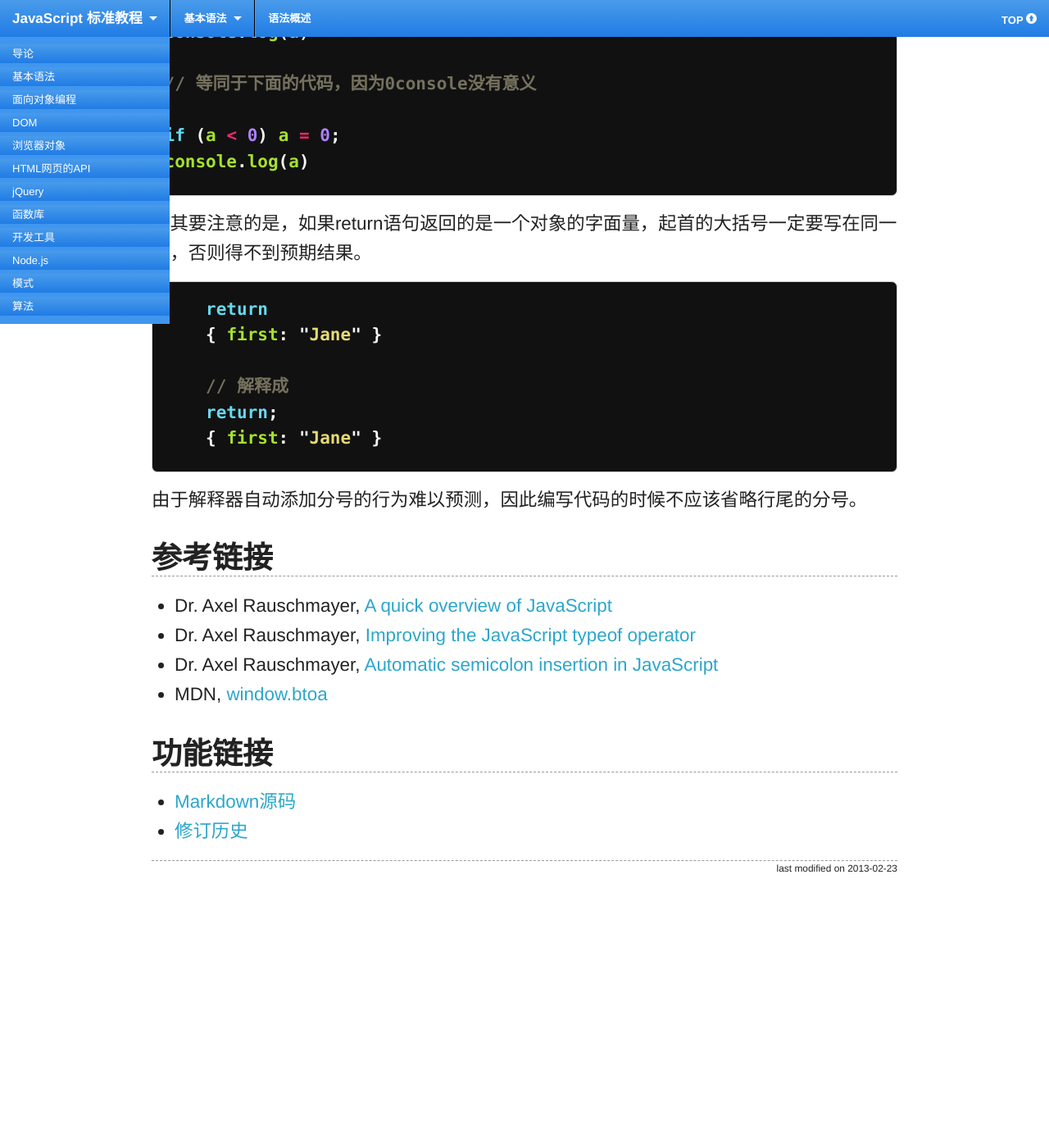
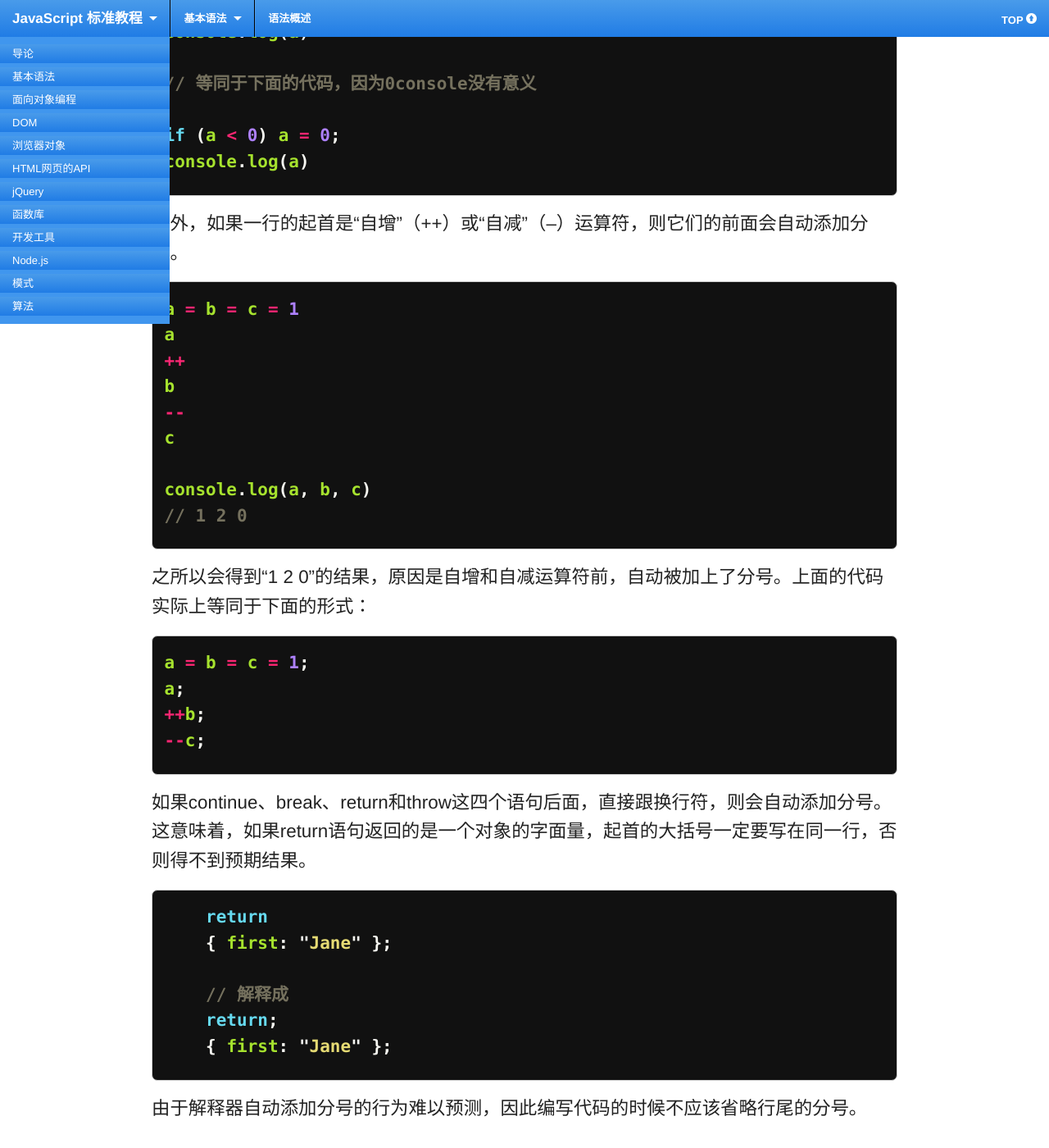
Before and after one commit to ruanyf/jstutorial, a Jekyll site: the page built from grammar/basic.md, in a window 1280 px wide and 1400 px high, scrolled down 19571 px. Shown: the whole window at 82% size. Built offline with Jekyll 4.4.1, drawn with Linux system fonts in a browser that asks for light colours; Markdown is read by kramdown in place of the engine named in the settings; before the commit the page ends 20657 px from its top, so only the background shows below that; some of the changed text lies outside the part shown.

Commit message:
edit grammar/basic/Auto Semicolon Insert

```diff
--- a/grammar/basic.md
+++ b/grammar/basic.md
@@ -3,7 +3,7 @@ title: 语法概述
 layout: page
 category: grammar
 date: 2012-12-14
-modifiedOn: 2013-02-23
+modifiedOn: 2013-03-09
 ---
 
 ## 表达式和语句
@@ -779,16 +779,43 @@ console.log(a)
 
 {% endhighlight %}
 
-尤其要注意的是，如果return语句返回的是一个对象的字面量，起首的大括号一定要写在同一行，否则得不到预期结果。
+另外，如果一行的起首是“自增”（++）或“自减”（--）运算符，则它们的前面会自动添加分号。
+
+{% highlight javascript %}
+
+a = b = c = 1
+a
+++
+b
+--
+c
+
+console.log(a, b, c)
+// 1 2 0
+
+{% endhighlight %}
+
+之所以会得到“1 2 0”的结果，原因是自增和自减运算符前，自动被加上了分号。上面的代码实际上等同于下面的形式：
+
+{% highlight javascript %}
+
+a = b = c = 1;
+a;
+++b;
+--c;
+
+{% endhighlight %}
+
+如果continue、break、return和throw这四个语句后面，直接跟换行符，则会自动添加分号。这意味着，如果return语句返回的是一个对象的字面量，起首的大括号一定要写在同一行，否则得不到预期结果。
 
 {% highlight javascript %}
 
     return
-    { first: "Jane" }
+    { first: "Jane" };
 
     // 解释成
     return;
-    { first: "Jane" }
+    { first: "Jane" };
 
 {% endhighlight %}
 
```
Also changed, not shown: other parts of grammar/basic.md (+2 -1 lines).
